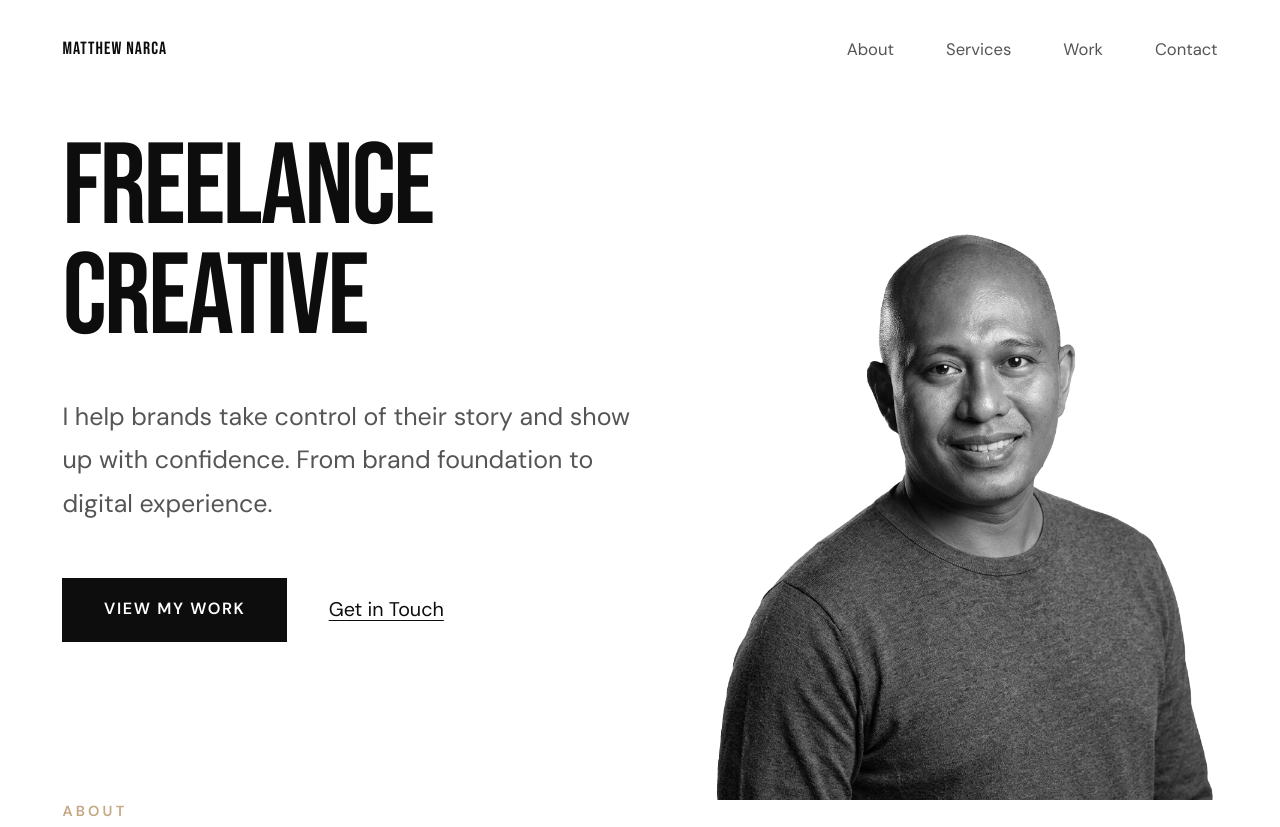
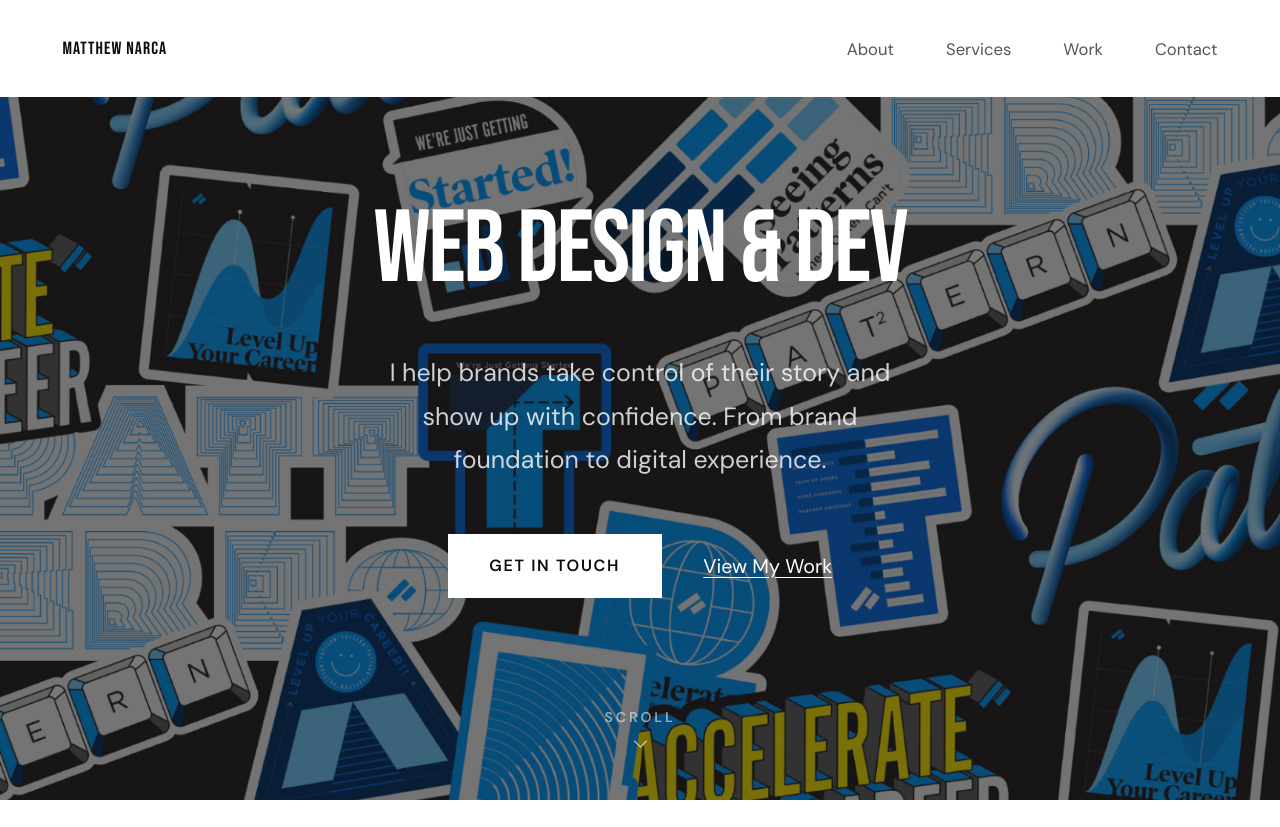
Before and after one commit to matnarca-hammy/matthewnarca-portfolio, a plain HTML site: page index.html in a window 1280 px wide. Shown: the top 827 px of the page. Drawn offline with Linux system fonts and the light colour scheme.

Commit message:
Update: remove photo

```diff
--- a/css/style.css
+++ b/css/style.css
@@ -152,47 +152,77 @@ section {
 
 /* ─── Hero ─── */
 .hero {
-  min-height: 100svh;
+  position: relative;
+  width: 100vw;
+  height: 100svh;
+  padding: 0;
   display: flex;
   align-items: center;
-  padding-top: 5rem;
-  background: transparent;
+  justify-content: center;
+  overflow: hidden;
+  background: var(--black);
 }
 
-.hero-content { max-width: 900px; position: relative; z-index: 1; }
-
-.hero-photo {
-  position: fixed;
-  top: 0;
-  right: 0;
-  width: 48%;
-  height: 100vh;
-  overflow: hidden;
+.hero-bg {
+  position: absolute;
+  inset: 0;
+  z-index: 0;
 }
 
-.hero-photo img {
+.hero-bg img {
   width: 100%;
   height: 100%;
-  object-fit: contain;
-  object-position: bottom center;
+  object-fit: cover;
+  object-position: center;
   display: block;
 }
 
+.hero-overlay {
+  position: absolute;
+  inset: 0;
+  background: rgba(13, 13, 13, .55);
+}
+
+.hero-content {
+  position: relative;
+  z-index: 1;
+  max-width: 1100px;
+  width: 100%;
+  padding-inline: clamp(1.5rem, 5vw, 3rem);
+  display: flex;
+  flex-direction: column;
+  align-items: center;
+  text-align: center;
+}
+
 .hero-headline {
+  position: relative;
+  width: 100%;
   font-family: 'Bebas Neue', sans-serif;
   font-weight: 400;
-  font-size: clamp(3.5rem, 9vw, 6rem);
+  font-size: clamp(4rem, 8vw, 6rem);
   line-height: .95;
-  text-transform: none;
   letter-spacing: -.02em;
-  color: var(--black);
+  color: var(--white);
   margin-bottom: 2rem;
+  min-height: 1.05em;
 }
+
+.hero-headline-word {
+  position: absolute;
+  inset: 0;
+  opacity: 0;
+  transition: opacity .4s ease;
+  white-space: nowrap;
+}
+
+.hero-headline-word.is-active { opacity: 1; }
+.hero-headline-word.is-leaving { opacity: 0; }
 
 .hero-sub {
   font-size: clamp(1rem, 2vw, 1.2rem);
-  color: var(--muted);
-  max-width: 600px;
+  color: rgba(255, 255, 255, .8);
+  max-width: 520px;
   line-height: 1.75;
   margin-bottom: 2.5rem;
 }
@@ -200,8 +230,44 @@ section {
 .hero-actions {
   display: flex;
   align-items: center;
+  justify-content: center;
   gap: 2rem;
   flex-wrap: wrap;
+}
+
+.hero .btn-primary {
+  background: var(--white);
+  color: var(--black);
+}
+
+.hero .btn-primary:hover { background: var(--gold); color: var(--black); }
+
+.hero .btn-secondary { color: var(--white); }
+.hero .btn-secondary:hover { color: rgba(255, 255, 255, .7); }
+
+.hero-scroll {
+  position: absolute;
+  left: 50%;
+  bottom: 2.5rem;
+  transform: translateX(-50%);
+  z-index: 1;
+  display: flex;
+  flex-direction: column;
+  align-items: center;
+  gap: .5rem;
+  color: rgba(255, 255, 255, .55);
+  opacity: 0;
+  transition: opacity .8s ease;
+}
+
+.hero-scroll.visible { opacity: 1; }
+
+.hero-scroll span {
+  font-family: 'DM Sans', sans-serif;
+  font-size: .68rem;
+  font-weight: 600;
+  letter-spacing: .2em;
+  text-transform: uppercase;
 }
 
 .btn-primary {
@@ -232,7 +298,9 @@ section {
 .btn-secondary:hover { color: var(--muted); }
 
 /* ─── About ─── */
-.about { padding-top: 0; background: transparent; }
+.about { position: relative; padding-top: 6rem; background: transparent; }
+
+.about .container { position: relative; z-index: 1; }
 
 .about-headline {
   font-family: 'Bebas Neue', sans-serif;
@@ -833,30 +901,10 @@ footer { padding: 2.5rem 0; position: relative; background: var(--white); }
   .nav-links { display: none; }
   .hamburger { display: flex; }
 
-  .hero {
-    flex-direction: column;
-    justify-content: flex-end;
-    align-items: stretch;
-  }
+  .hero-headline { font-size: clamp(2.75rem, 12vw, 4rem); min-height: 2.15em; }
+  .hero-headline-word { white-space: normal; }
 
-  .hero-photo {
-    position: absolute;
-    top: 5rem;
-    right: 0;
-    left: 0;
-    width: 100%;
-    height: calc(55vh - 5rem);
-    z-index: 0;
-  }
-
-  .hero-photo img { object-position: top center; }
-
-  .hero .container { position: relative; z-index: 1; margin-top: 48vh; }
-
-  .hero-content {
-    background: var(--white);
-    padding-top: 2rem;
-  }
+  .hero-overlay { background: rgba(13, 13, 13, .65); }
 
   .two-col-grid { grid-template-columns: 1fr; }
 
--- a/index.html
+++ b/index.html
@@ -38,19 +38,26 @@
 
 <!-- ─── Hero ─── -->
 <section class="hero" id="hero">
-  <div class="hero-photo">
-    <img src="images/matthew_narca_headshot_bw.png" alt="Matthew Narca" />
+  <div class="hero-bg">
+    <img src="images/pattern/02.matthew_narca_portfolio_pattern-17.jpg" alt="" />
+    <div class="hero-overlay"></div>
   </div>
-  <div class="container">
-    <div class="hero-content">
-      <h1 class="hero-headline">Freelance<br>Creative</h1>
-      <p class="hero-sub">I help brands take control of their story and show up with confidence. From brand foundation to digital experience.</p>
-      <div class="hero-actions">
-        <a href="#work" class="btn-primary">View My Work</a>
-        <a href="#contact" class="btn-secondary">Get in Touch</a>
-      </div>
+  <div class="hero-content">
+    <h1 class="hero-headline" id="heroHeadline" aria-live="polite">
+      <span class="hero-headline-word is-active">Brand Strategy</span>
+    </h1>
+    <p class="hero-sub">I help brands take control of their story and show up with confidence. From brand foundation to digital experience.</p>
+    <div class="hero-actions">
+      <a href="#contact" class="btn-primary">Get in Touch</a>
+      <a href="#work" class="btn-secondary">View My Work</a>
     </div>
   </div>
+  <a href="#about" class="hero-scroll" id="heroScroll" aria-label="Scroll down">
+    <span>Scroll</span>
+    <svg width="14" height="8" viewBox="0 0 14 8" fill="none" aria-hidden="true">
+      <path d="M1 1L7 7L13 1" stroke="currentColor" stroke-width="1.5" stroke-linecap="round" stroke-linejoin="round"/>
+    </svg>
+  </a>
 </section>
 
 <!-- ─── About ─── -->
@@ -210,7 +217,7 @@
       </div>
 
       <div class="testimonial-item reveal">
-        <h3 class="testimonial-name">Lolibeth Malcolm</h3>
+        <h3 class="testimonial-name">Beth M.</h3>
         <p class="testimonial-role">Owner, Yaya 911 Caregiving Services</p>
         <p class="testimonial-quote">Matt was very professional and suggested great solutions before starting my website. He did a great job creating a logo and website for my company, Yaya 911. Ever since the new website, our business has increased and I get a lot of compliments.</p>
       </div>
@@ -326,6 +333,36 @@
   }, { threshold: 0.08, rootMargin: '0px 0px -40px 0px' });
 
   document.querySelectorAll('.reveal').forEach(el => observer.observe(el));
+
+  // Hero headline word-swap
+  const heroWords = ['Brand Strategy', 'Brand Identity', 'Web Design & Dev', 'Creative Direction'];
+  const heroHeadline = document.getElementById('heroHeadline');
+  const reducedMotion = window.matchMedia('(prefers-reduced-motion: reduce)').matches;
+
+  if (heroHeadline && !reducedMotion) {
+    let heroIndex = 0;
+    setInterval(() => {
+      heroIndex = (heroIndex + 1) % heroWords.length;
+      const current = heroHeadline.querySelector('.hero-headline-word');
+      const next = document.createElement('span');
+      next.className = 'hero-headline-word';
+      next.textContent = heroWords[heroIndex];
+      heroHeadline.appendChild(next);
+      current.classList.remove('is-active');
+      current.classList.add('is-leaving');
+      requestAnimationFrame(() => next.classList.add('is-active'));
+      setTimeout(() => current.remove(), 400);
+    }, 2900);
+  } else if (heroHeadline && reducedMotion) {
+    heroHeadline.querySelector('.hero-headline-word').textContent = heroWords[0];
+  }
+
+  // Hero scroll indicator — fade in after 1.5s
+  const heroScroll = document.getElementById('heroScroll');
+  if (heroScroll) {
+    setTimeout(() => heroScroll.classList.add('visible'), 1500);
+  }
+
 </script>
 
 </body>
```
